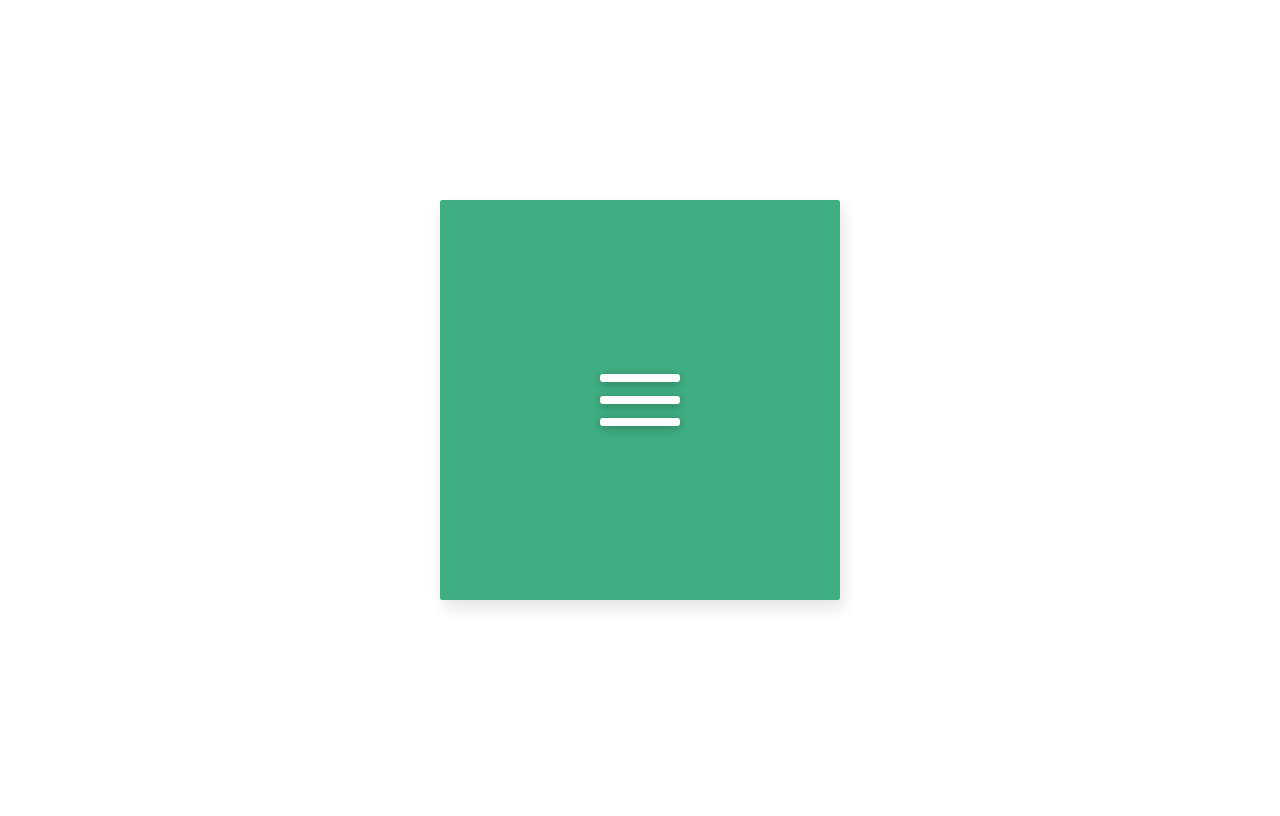
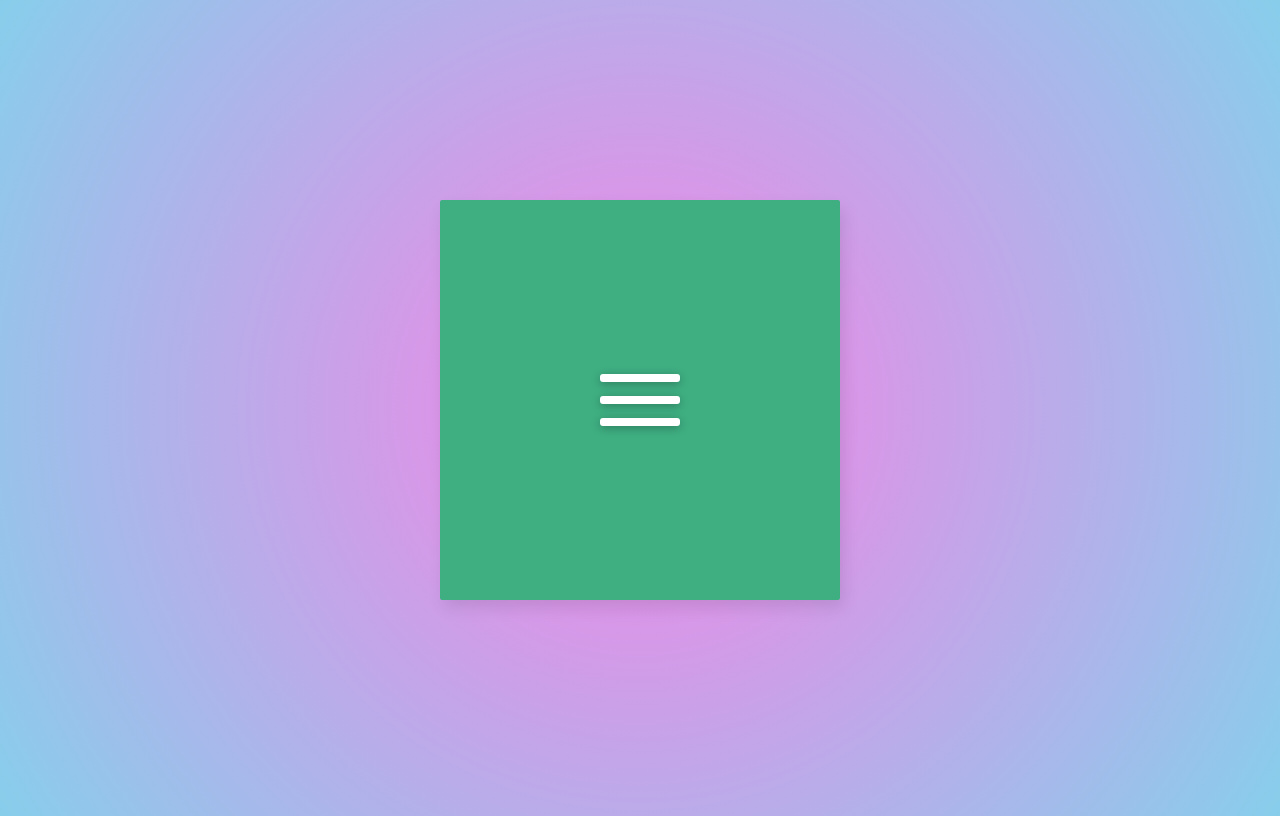
Before and after one commit to Jason-M-Bailey/100daysofcssday01, a plain HTML site: page index.html in a window 1280 px wide. Drawn offline with Linux system fonts and the light colour scheme.

Commit message:
Add gradient background, changed hover color

```diff
--- a/assets/style.css
+++ b/assets/style.css
@@ -1,3 +1,10 @@
+body {
+    background: radial-gradient(circle at 50% 50%, rgb(247, 130, 231), skyblue);
+    width: 100%;
+    height: 100vh;
+  }
+
+
 .frame {
     position: absolute;
     top: 50%;
@@ -14,7 +21,7 @@
 }
 
 .frame:hover {
-    background: blue;
+    background: #289167;
 }
 
 .center {
```
